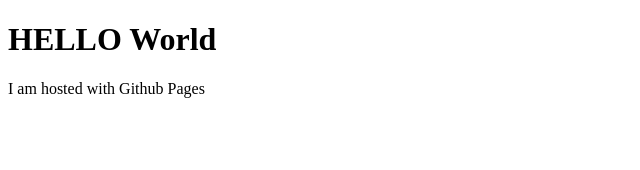
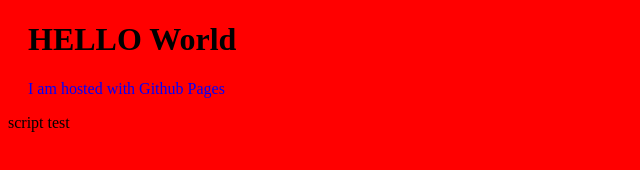
Before and after one commit to STUDYALLTHETIME/STUDYALLTHETIME.github.io, a plain HTML site: page index.html in a window 1280 px wide. Shown: the whole page, without its empty margins (0-640 px from the left). Drawn offline with Linux system fonts and the light colour scheme.

Commit message:
Update index.html

```diff
--- a/index.html
+++ b/index.html
@@ -1,7 +1,20 @@
 <!DOCTYPE html>
 <html>
+<head>
+<title>Title of the document</title>
+<style type="text/css">
+body {background-color: red}
+h1 {margin-left: 20px}
+</style>
+</head>
+
+
 <body>
 <h1>HELLO World</h1>
-<p>I am hosted with Github Pages</p>
+<p style="color: blue; margin-left: 20px">I am hosted with Github Pages</p>
 </body>
+<script type="text/javascript">
+document.write("script test")
+</script>
+
 </html>
```
